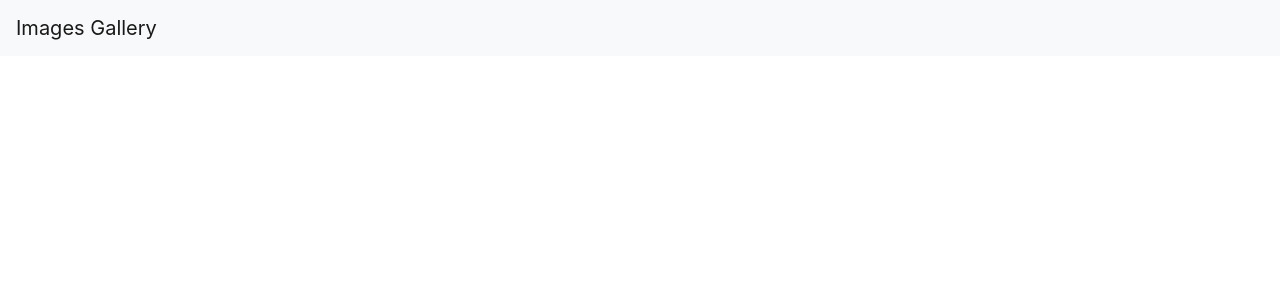
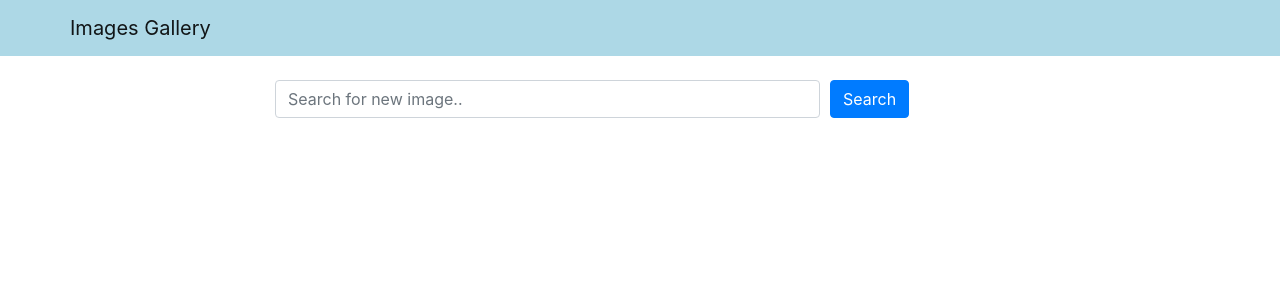
Before and after one commit to jeyyi/images-gallery, a React (Create React App) app in the folder frontend/: page / in a window 1280 px wide. Shown: the top 300 px of the page. Built offline with nearby package versions, Linux system fonts and the light colour scheme.

Commit message:
add header and search button

```diff
--- a/frontend/src/App.js
+++ b/frontend/src/App.js
@@ -1,11 +1,12 @@
 //import logo from './logo.svg';
 import Header from './components/Header';
-import ColorSchemesExample from './components/sampleHeader';
+import Search from './components/Search';
 import 'bootstrap/dist/css/bootstrap.min.css';
 const App = () => {
   return (
     <div>
-        <Header></Header>
+        <Header title = "Images Gallery"></Header>
+        <Search></Search>
     </div>
   );
 }
--- a/frontend/src/components/Header.js
+++ b/frontend/src/components/Header.js
@@ -1,10 +1,16 @@
 import React from 'react';
-import {Navbar} from 'react-bootstrap';
+import {Navbar, Container} from 'react-bootstrap';
 
-const Header = () => {
+const navbarStyle = {
+  backgroundColor: 'lightblue'
+}
+
+const Header = (props) => {
     return(
-        <Navbar bg="light" variant="light">
-          <Navbar.Brand href="/">Images Gallery</Navbar.Brand>
+        <Navbar style ={navbarStyle}  variant="light">
+          <Container>
+            <Navbar.Brand href="/">{props.title}</Navbar.Brand>
+          </Container>
         </Navbar>
     );
 }
--- /dev/null
+++ b/frontend/src/components/Search.js
@@ -0,0 +1,28 @@
+import { Button } from "react-bootstrap";
+import Col from "react-bootstrap/Col";
+import Form from "react-bootstrap/Form";
+import Row from "react-bootstrap/Row";
+import {Container} from "react-bootstrap"
+
+const Search = () => {
+  return (
+    <Container className="mt-4">
+        <Row className="justify-content-center">
+            <Col xs={12} md={8}>
+                <Form>
+                    <Form.Row>
+                        <Col xs={9}>
+                            <Form.Control placeholder="Search for new image.."/>
+                        </Col>
+                        <Col>
+                            <Button variant="primary" type = "submit">Search</Button>
+                        </Col>
+                    </Form.Row>
+                </Form>
+            </Col>
+        </Row>
+    </Container>
+  );
+};
+
+export default Search;
--- a/frontend/src/components/sampleHeader.js
+++ /dev/null
@@ -1,45 +0,0 @@
-import Container from 'react-bootstrap/Container';
-import Nav from 'react-bootstrap/Nav';
-import Navbar from 'react-bootstrap/Navbar';
-
-function ColorSchemesExample() {
-  return (
-    <>
-      <Navbar bg="dark" variant="dark">
-        <Container>
-          <Navbar.Brand href="#home">Navbar</Navbar.Brand>
-          <Nav className="me-auto">
-            <Nav.Link href="#home">Home</Nav.Link>
-            <Nav.Link href="#features">Features</Nav.Link>
-            <Nav.Link href="#pricing">Pricing</Nav.Link>
-          </Nav>
-        </Container>
-      </Navbar>
-      <br />
-      <Navbar bg="primary" variant="dark">
-        <Container>
-          <Navbar.Brand href="#home">Navbar</Navbar.Brand>
-          <Nav className="me-auto">
-            <Nav.Link href="#home">Home</Nav.Link>
-            <Nav.Link href="#features">Features</Nav.Link>
-            <Nav.Link href="#pricing">Pricing</Nav.Link>
-          </Nav>
-        </Container>
-      </Navbar>
-
-      <br />
-      <Navbar bg="light" variant="light">
-        <Container>
-          <Navbar.Brand href="#home">Navbar</Navbar.Brand>
-          <Nav className="me-auto">
-            <Nav.Link href="#home">Home</Nav.Link>
-            <Nav.Link href="#features">Features</Nav.Link>
-            <Nav.Link href="#pricing">Pricing</Nav.Link>
-          </Nav>
-        </Container>
-      </Navbar>
-    </>
-  );
-}
-
-export default ColorSchemesExample;
```
